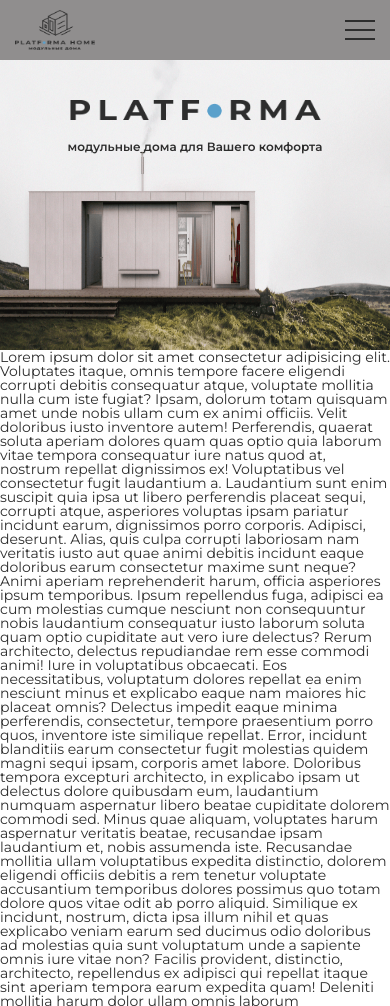
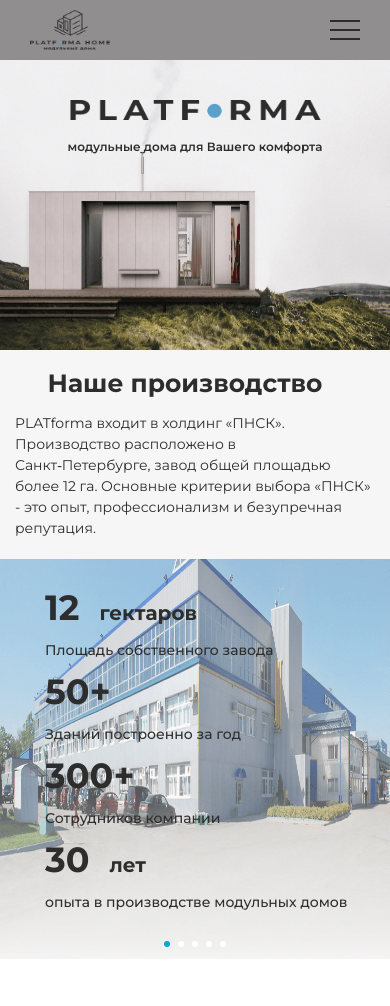
Before and after one commit to EvilNekromat777/Platforma, a plain HTML site: page index.html in a window 390 px wide. Shown: the top 1006 px of the page. After the commit the page ends 959 px from the top, so only its background shows below. Drawn offline with nearby package versions, Linux system fonts and the light colour scheme.

Commit message:
indicators + adaptive

```diff
--- a/index.html
+++ b/index.html
@@ -90,37 +90,43 @@
 		</section>
 
 
-		<p>Lorem ipsum dolor sit amet consectetur adipisicing elit. Voluptates itaque, omnis tempore facere
-			 eligendi corrupti debitis consequatur atque, voluptate mollitia nulla cum iste fugiat? Ipsam,
-			 dolorum totam quisquam amet unde nobis ullam cum ex animi officiis. Velit doloribus iusto inventore
-			 autem! Perferendis, quaerat soluta aperiam dolores quam quas optio quia laborum vitae tempora consequatur
-			  iure natus quod at, nostrum repellat dignissimos ex! Voluptatibus vel consectetur fugit laudantium a.
-			   Laudantium sunt enim suscipit quia ipsa ut libero perferendis placeat sequi, corrupti atque, asperiores
-				 voluptas ipsam pariatur incidunt earum, dignissimos porro corporis. Adipisci, deserunt. Alias, quis culpa
-				  corrupti laboriosam nam veritatis iusto aut quae animi debitis incidunt eaque doloribus earum consectetur
-				   maxime sunt neque? Animi aperiam reprehenderit harum, officia asperiores ipsum temporibus. Ipsum repellendus
-					 fuga, adipisci ea cum molestias cumque nesciunt non consequuntur nobis laudantium consequatur iusto laborum
-					 soluta quam optio cupiditate aut vero iure delectus? Rerum architecto, delectus repudiandae rem esse commodi
-					 animi! Iure in voluptatibus obcaecati. Eos necessitatibus, voluptatum dolores repellat ea enim nesciunt minus
-					  et explicabo eaque nam maiores hic placeat omnis? Delectus impedit eaque minima perferendis, consectetur,
-					  tempore praesentium porro quos, inventore iste similique repellat. Error, incidunt blanditiis earum consectetur
-					   fugit molestias quidem magni sequi ipsam, corporis amet labore. Doloribus tempora excepturi architecto, in
-						explicabo ipsam ut delectus dolore quibusdam eum, laudantium numquam aspernatur libero beatae cupiditate
-						dolorem commodi sed. Minus quae aliquam, voluptates harum aspernatur veritatis beatae, recusandae ipsam
-						laudantium et, nobis assumenda iste. Recusandae mollitia ullam voluptatibus expedita distinctio, dolorem
-						eligendi officiis debitis a rem tenetur voluptate accusantium temporibus dolores possimus quo totam dolore
-						 quos vitae odit ab porro aliquid. Similique ex incidunt, nostrum, dicta ipsa illum nihil et quas explicabo
-						  veniam earum sed ducimus odio doloribus ad molestias quia sunt voluptatum unde a sapiente omnis iure vitae
-						   non? Facilis provident, distinctio, architecto, repellendus ex adipisci qui repellat itaque sint aperiam
-							 tempora earum expedita quam! Deleniti mollitia harum dolor ullam omnis laborum necessitatibus eius
-							 delectus blanditiis voluptatem, maiores tempora. Aliquid, laudantium quas dolorem illum pariatur vel
-							  sit eligendi eveniet deserunt unde a non nostrum cumque commodi, optio qui sunt nobis fugiat veniam
-							   culpa animi id accusantium obcaecati architecto. Odio provident, quae nobis voluptates reprehenderit
-								 nulla ab quia laudantium officiis placeat totam facilis veritatis architecto blanditiis magnam.
-								 Consequuntur ad impedit optio debitis, animi assumenda quod reiciendis necessitatibus repellendus
-								  doloribus itaque at. Officia placeat nulla, nesciunt minima, aliquam libero quod laborum iusto
-								  odit asperiores quam eveniet delectus harum? Voluptate vel, blanditiis enim neque optio nemo
-								  provident debitis, maxime accusamus laborum ducimus. Voluptate, libero voluptatibus eum illum,</p>
+		<section class="indicators">
+			<div class="indicators__text">
+				<div class="container">
+					<div class="indicators__text-wrapper">
+						<h4>Наше производство</h4>
+						<p class="indicators__text-p">PLATforma входит в холдинг «ПНСК». Производство расположено в Санкт‑Петербурге,
+							завод общей площадью более 12 га. Основные критерии выбора «ПНСК» - это опыт,
+							профессионализм и безупречная репутация.</p>
+					</div>
+				</div>
+				<div class="indicators__banner">
+					<img src="./img/banner02.png" alt="картинка">
+				</div>
+				<div class="indicators__info">
+					<div class="container">
+						<div class="indicators__info-wrapper">
+							<div class="indicators__info-item">
+								<p class="indicators__info-number"><span>12</span>гектаров</p>
+								<p class="indicators__info-description">Площадь собственного завода</p>
+							</div>
+							<div class="indicators__info-item">
+								<p class="indicators__info-number"><span>50+</span></p>
+								<p class="indicators__info-description">Зданий построенно за год</p>
+							</div>
+							<div class="indicators__info-item">
+								<p class="indicators__info-number"><span>300+</span></p>
+								<p class="indicators__info-description">Сотрудников компании</p>
+							</div>
+							<div class="indicators__info-item">
+								<p class="indicators__info-number"><span>30</span>лет</p>
+								<p class="indicators__info-description">опыта в производстве модульных домов</p>
+							</div>
+						</div>
+					</div>
+				</div>
+			</div>
+		</section>
 
 
 
--- a/scss/header.scss
+++ b/scss/header.scss
@@ -20,7 +20,7 @@
 		position: relative;
 		display: flex;
 		justify-content: space-between;
-		padding: 20px 15px 0px;
+		padding: 20px 0px;
 	}
 
 	&__logo {
--- a/scss/index.scss
+++ b/scss/index.scss
@@ -3,6 +3,7 @@
 @import "header.scss";
 @import "footer.scss";
 @import "swiper.scss";
+@import "indicators.scss";
 
 // Обнуление: общие параметры
 @import "null.scss";
@@ -24,6 +25,7 @@ body {
 .container {
 	max-width: 1630px;
 	margin: 0 auto;
+	padding: 0px 15px;
 }
 
 //=====================================================================================
--- /dev/null
+++ b/scss/indicators.scss
@@ -0,0 +1,140 @@
+.indicators {
+	background: #f6f6f6;
+	&__text-wrapper {
+		display: flex;
+		justify-content: space-between;
+		align-items: center;
+		height: 250px;
+	}
+	h4 {
+		font-weight: bold;
+		font-size: 48px;
+		line-height: 110%;
+		white-space: nowrap;
+		margin: 0px 20px 0px 0px;
+	}
+	&__text-p {
+		font-weight: normal;
+		font-size: 14px;
+		line-height: 150%;
+		max-width: 790px;
+	}
+	&__banner {
+		position: relative;
+		img {
+			width: 100%;
+			height: auto;
+			min-height: 500px;
+		}
+	}
+	&__info {
+		position: absolute;
+		bottom: 50px;
+		left: 0;
+		width: 100%;
+	}
+	&__info-wrapper {
+		display: flex;
+		justify-content: space-between;
+	}
+	&__info-number {
+		font-weight: bold;
+		font-size: 20px;
+		line-height: 24px;
+		span {
+			font-size: 96px;
+			line-height: 117px;
+			margin: 0px 20px 0px 0px;
+		}
+	}
+	&__info-description {
+		font-weight: normal;
+		font-size: 16px;
+		line-height: 20px;
+	}
+}
+
+//=========================================================
+
+@media (max-width: 1250px) {
+	.indicators {
+		&__info-number {
+			span {
+				font-size: 70px;
+				line-height: 90px;
+			}
+		}
+		&__info-item {
+			margin: 0px 20px 0px 0px;
+			&:last-child {
+				margin: 0;
+			}
+		}
+	}
+}
+
+@media (max-width: 900px) {
+	.indicators {
+		h4 {
+			font-size: 30px;
+		}
+		&__info-number {
+			span {
+				font-size: 50px;
+				line-height: 70px;
+			}
+		}
+		&__info-description {
+			font-size: 14px;
+		}
+	}
+}
+@media (max-width: 767px) {
+	.indicators {
+		h4 {
+			font-size: 25px;
+			white-space: normal;
+		}
+		&__text-wrapper {
+			flex-direction: column;
+			justify-content: center;
+			height: 170px;
+		}
+		p {
+			padding: 15px 0px 0px 0px;
+		}
+		&__info-number {
+			span {
+				font-size: 35px;
+				line-height: 40px;
+			}
+		}
+		&__info-description {
+			font-size: 12px;
+			line-height: 14px;
+		}
+	}
+}
+
+@media (max-width: 550px) {
+	.indicators {
+		&__info-wrapper {
+			flex-direction: column;
+			padding: 0px 0px 0px 30px;
+		}
+		&__banner {
+			opacity: 0.7;
+			img {
+				min-height: 400px;
+			}
+		}
+		&__info-description {
+			font-size: 14px;
+			font-weight: 500;
+		}
+		&__text-wrapper {
+			height: auto;
+			padding: 20px 0px;
+		}
+	}
+}
```
Also changed, not shown: css/index.css, img/banner02.png (added).
